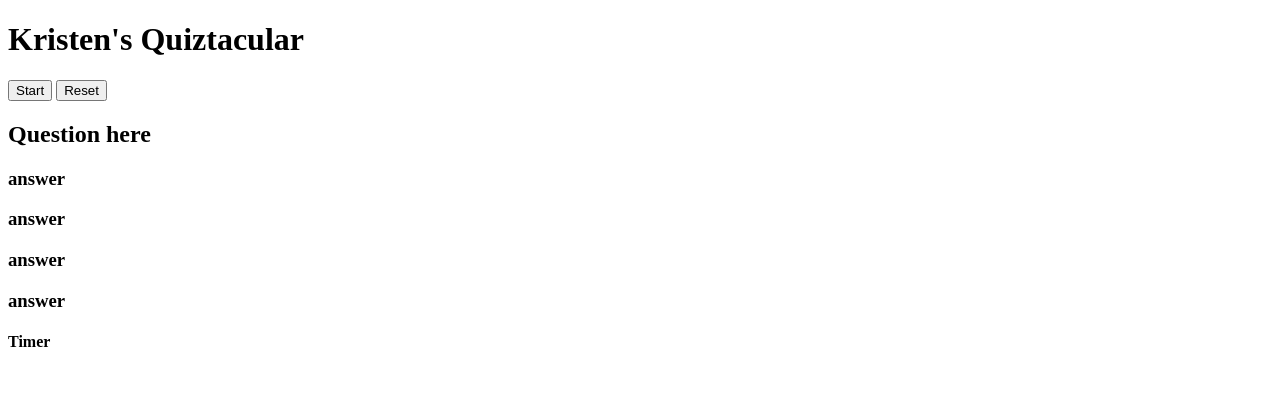
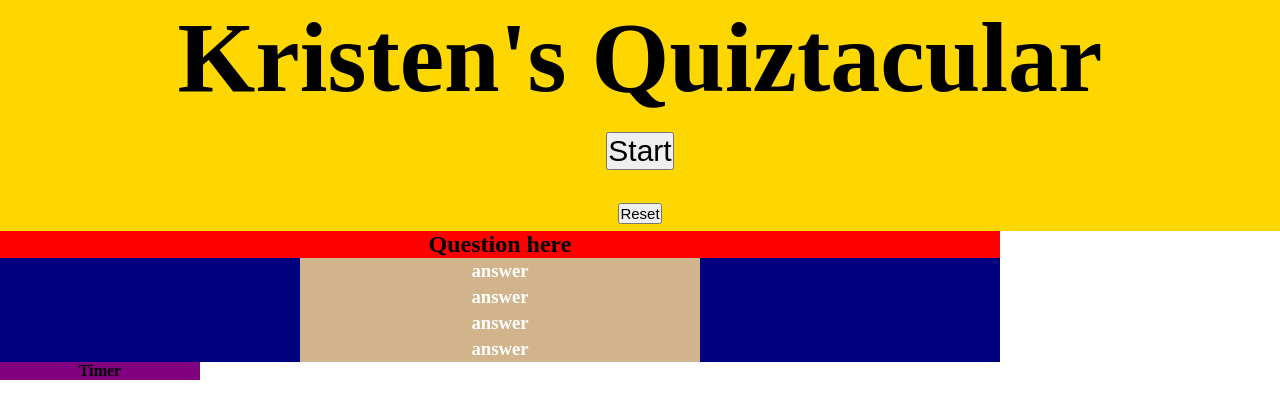
Before and after one commit to kristensantee/coding-quiz-challenge, a plain HTML site: page index.html in a window 1280 px wide. Drawn offline with Linux system fonts and the light colour scheme.

Commit message:
rough css, adjusted html

```diff
--- a/assets/style.css
+++ b/assets/style.css
@@ -0,0 +1,44 @@
+* {
+    margin: 0;
+    padding: 0;
+    box-sizing: border-box;
+}
+
+header {
+    background-color: gold;
+    text-align: center;
+    font-size: 50px;
+}
+#startButton {
+    font-size: 30px;
+    /* padding: 10px, 20px;
+    border: 2px, solid, black; */
+}
+#resetButton {
+    font-size: 15px;
+}
+#questionBox {
+    background-color: red;
+    width: 1000px;
+    text-align: center;
+}
+#flexContainer {
+    background-color: navy;
+    color: white;
+    display: grid;
+    flex-wrap: wrap;
+    width: 1000px;
+    justify-content: center;
+}
+.answers {
+    background-color: tan;
+    border: 2px, solid, tan;
+    width: 400px;
+    text-align: center;
+}
+#timeBox {
+    background-color: purple;
+    width: 200px;
+    text-align: center;
+    /* justify-content: center; */
+}
--- a/index.html
+++ b/index.html
@@ -11,29 +11,30 @@
     <header>
         <h1>Kristen's Quiztacular</h1>
         <button id="startButton">Start</button>
-        <button id="reset">Reset</button>
+        <br>
+        <button id="resetButton">Reset</button>
     </header>
     <main>
         <section id ="questionBox">
             <h2 id="questionDisplay">Question here</h2>
         </section>
         <section id="flexContainer">
-            <div id="answer1">
-                <h3>answer</h3>
+            <div class="answers">
+                <h3 id="answer1">answer</h3>
             </div>
-            <div id="answer2">
-                <h3>answer</h3>
+            <div class="answers">
+                <h3 id="answer2">answer</h3>
             </div>
-            <div id="answer3">
-                <h3>answer</h3>
+            <div class="answers">
+                <h3 id="answer3">answer</h3>
             </div>
-            <div id="answer4">
-                <h3>answer</h3>
+            <div class="answers">
+                <h3 id="answer4">answer</h3>
             </div>
         </section>
         <section id="timeBox">
             <div>
-                <h4>Timer</h4>
+                <h4 id="timer">Timer</h4>
             </div>
         </section>
     </main>
```
